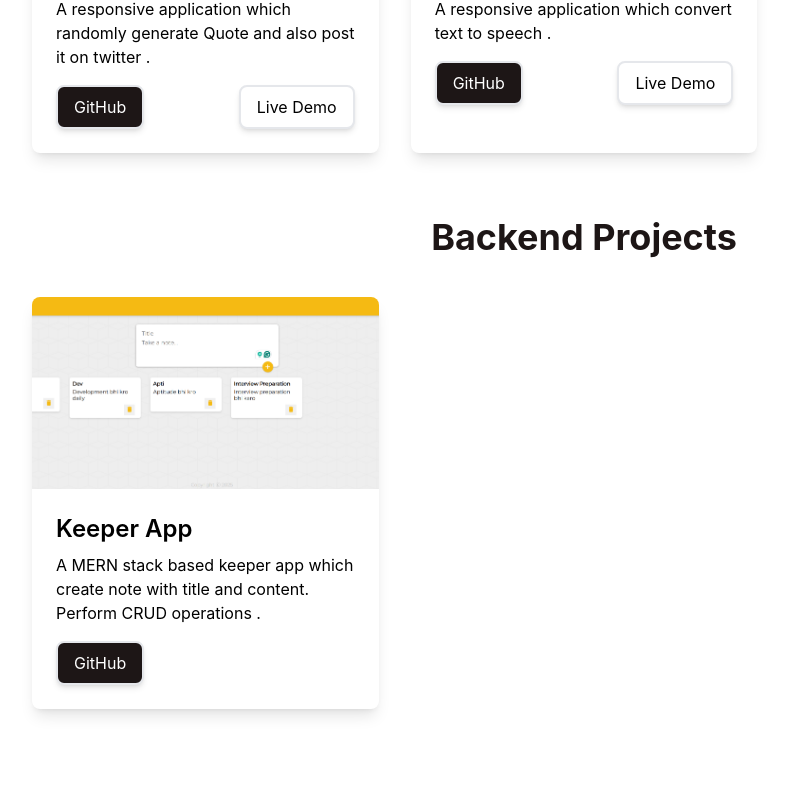
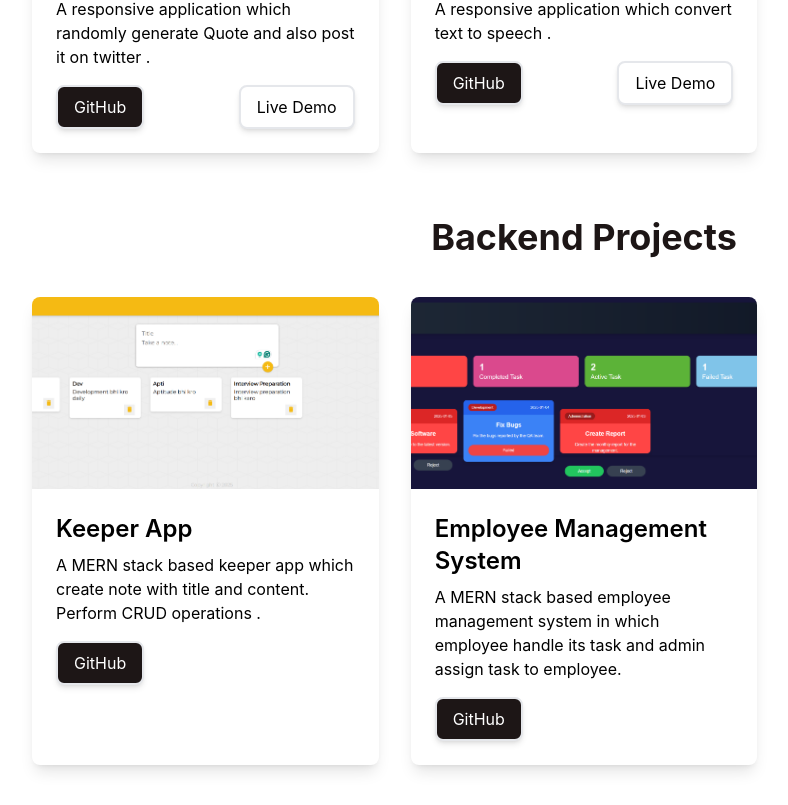
Before and after one commit to anuragpatil11/My-portfolio-React, a React (Vite) app: page /projects in a window 1280 px wide. Shown: the part 895-1700 px from the top of the page, without its empty margins (56-844 px from the left). Before the commit the page ends 1644 px from the top, so only its background shows below. Built offline with nearby package versions, Linux system fonts and the light colour scheme.

Commit message:
added ems project in project page

```diff
--- a/src/pages/Projects.jsx
+++ b/src/pages/Projects.jsx
@@ -5,6 +5,7 @@ import portfolioImg from "../assets/images/portfolio.png";
 import textToSpeechImg from "../assets/images/text-speech.png";
 import keeperImg from "../assets/images/keeper-app.png";
 import currencyAppImg from "../assets/images/currency-app.png";
+import ems from "../assets/images/ems.png";
 
 const Projects = () => {
   const frontendProjects = [
@@ -19,8 +20,7 @@ const Projects = () => {
       title: "Currency Converter",
       description: "A responsive application which convert currency .",
       image: currencyAppImg,
-      github:
-        "https://github.com/anuragpatil11/Currency-Converter-React.Js",
+      github: "https://github.com/anuragpatil11/Currency-Converter-React.Js",
       live: "",
     },
 
@@ -72,6 +72,14 @@ const Projects = () => {
         "A MERN stack based keeper app which create note with title and content. Perform CRUD operations .",
       image: keeperImg,
       github: "https://github.com/anuragpatil11/Keeper-App-Notes-App",
+      live: "",
+    },
+    {
+      title: "Employee Management System",
+      description:
+        "A MERN stack based employee management system in which employee handle its task and admin assign task to employee.",
+      image: ems,
+      github: "https://github.com/anuragpatil11/ems",
       live: "",
     },
     // {
```
Also changed, not shown: src/assets/images/ems.png (added).
